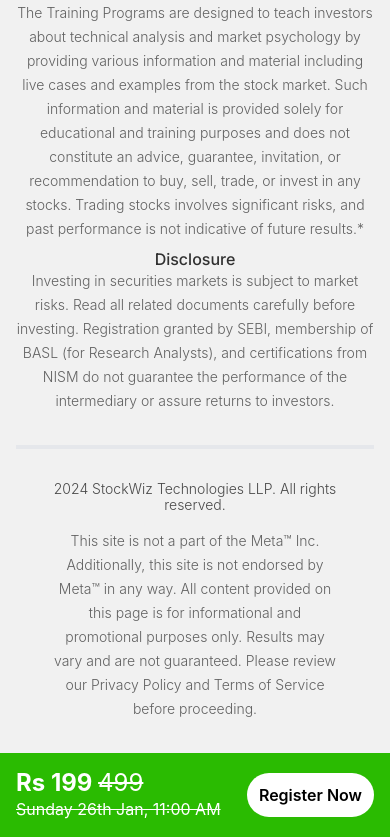
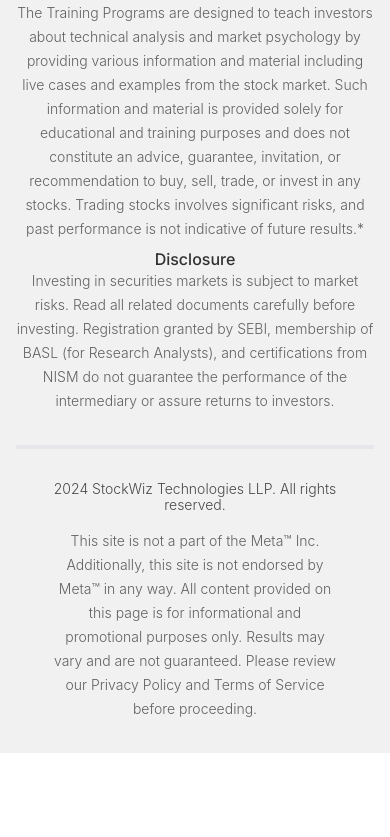
Before and after one commit to vikrantkkk/investing, a React (Vite) app: page /contact in a window 390 px wide. Shown: the part 1892-2729 px from the top of the page. After the commit the page ends 2645 px from the top, so only its background shows below. Built offline with nearby package versions, Linux system fonts and the light colour scheme; a web font is replaced by a local one.

Commit message:
removed new design footer from contact page

```diff
--- a/index.html
+++ b/index.html
@@ -76,7 +76,7 @@
     <link
       rel="icon"
       type="image/svg+xml"
-      href="/src/assets/png/lightmodelogo.png"
+      href="/src/assets/png/darkmodelogo.png"
     />
   </head>
   <body>
--- a/src/components/Footer.jsx
+++ b/src/components/Footer.jsx
@@ -17,7 +17,7 @@ const Footer = () => {
     // <footer className="flex flex-col justify-center items-center h-auto w-screen gap-8  pb-8 px-4 py-16 dark:bg-[#0B0C13] bg-[#F1F1F1]">
     <footer
       className={`flex flex-col justify-center items-center h-auto w-screen gap-8 md:pb-8 px-4 ${
-        isContactPage ? "md:py-8 pt-8" : "md:py-16 pt-16"
+        isContactPage ? "py-8" : "md:py-16 pt-16"
       } dark:bg-[#0B0C13] bg-[#F1F1F1]`}
     >
       <div>
@@ -100,18 +100,25 @@ const Footer = () => {
           Service before proceeding.
         </div>
       </div>
+      {!isContactPage && (
         <div className="flex md:hidden justify-between items-center bg-[#2ABB01] p-4 w-screen sticky bottom-0">
           <div className="flex flex-col">
             <span className="font-bold text-[24px] leading-7 text-white">
-            Rs 199 <span className="font-normal tetx-[20px] leading-6 line-through">499</span>
+              Rs 199{" "}
+              <span className="font-normal tetx-[20px] leading-6 line-through">
+                499
               </span>
-          <span className="font-normal tetx-[16px] leading-6 line-through text-white">Sunday 26th Jan, 11:00 AM</span>
+            </span>
+            <span className="font-normal tetx-[16px] leading-6 line-through text-white">
+              Sunday 26th Jan, 11:00 AM
+            </span>
           </div>
 
           <button className="p-3 font-semibold text-[16px] leading-5 rounded-full bg-white text-black">
             Register Now
           </button>
         </div>
+      )}
     </footer>
   );
 };
--- a/src/hooks/DarkModeContext.jsx
+++ b/src/hooks/DarkModeContext.jsx
@@ -10,10 +10,10 @@ export const DarkModeProvider = ({ children }) => {
   useEffect(() => {
     if (darkMode) {
       document.documentElement.classList.add("dark");
-      localStorage.setItem("theme", "light");
+      localStorage.setItem("theme", "dark");
     } else {
       document.documentElement.classList.remove("dark");
-      localStorage.setItem("theme", "light");
+      localStorage.setItem("theme", "dark");
     }
   }, [darkMode]);
 
```
Lines whose indentation alone changed are shown as unchanged.
